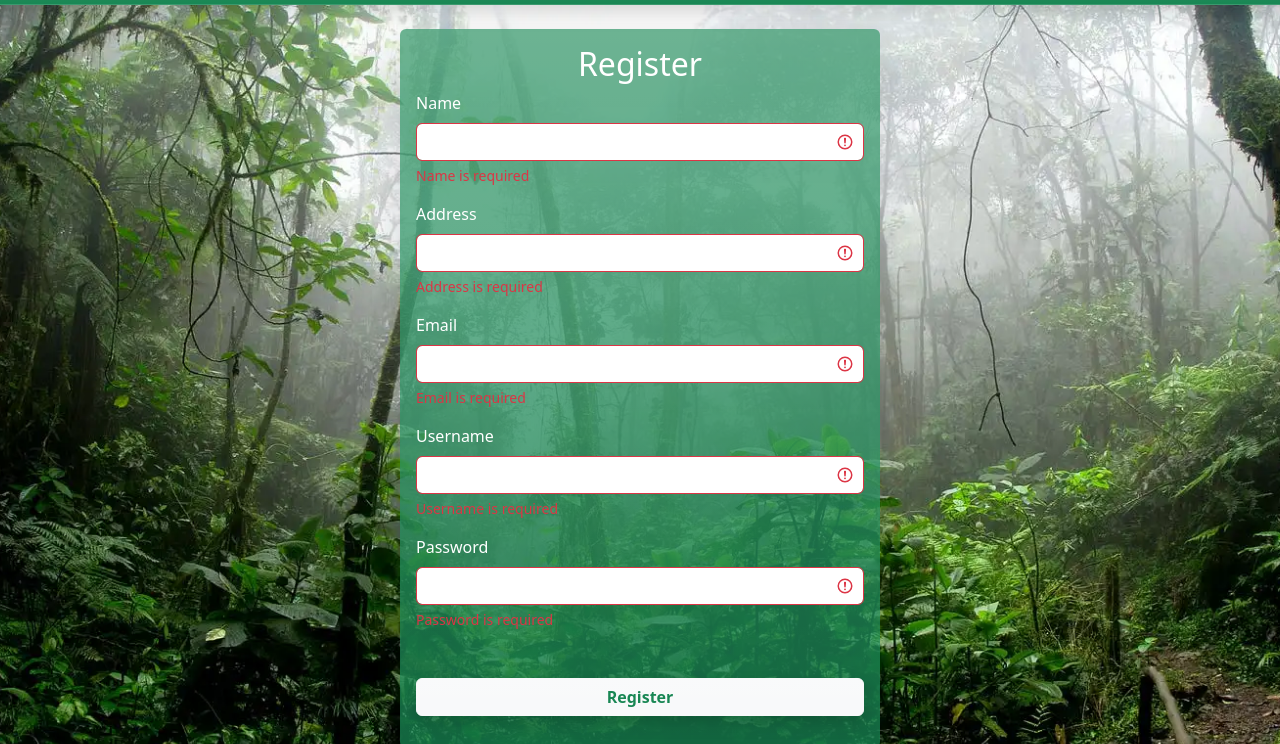
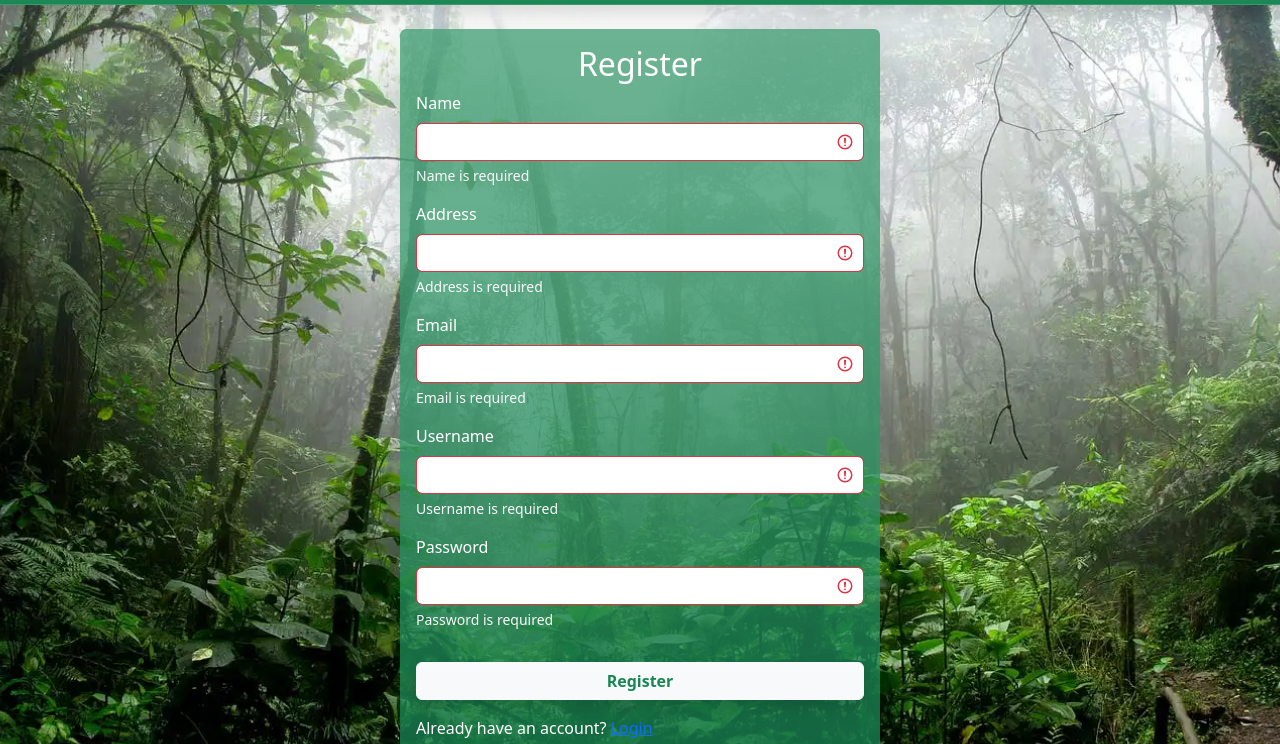
Before and after one commit to nilimeshpatra/evergogreen, a website: page public/register.html in a window 1280 px wide. Both pictures are taken after a click on the button "Register". Shown: the part 56-800 px from the top of the page. Drawn offline with Linux system fonts and the light colour scheme.

Commit message:
Update html files

```diff
--- a/public/register.html
+++ b/public/register.html
@@ -45,29 +45,30 @@
               <div class="mb-3">
                 <label for="name" class="form-label">Name</label>
                 <input class="form-control" id="name" name="name" required />
-                <div class="invalid-feedback" id="nameError">Name is required</div>
+                <div class="invalid-feedback text-light" id="nameError">Name is required</div>
               </div>
               <div class="mb-3">
                 <label for="address" class="form-label">Address</label>
                 <input class="form-control" id="address" name="address" required />
-                <div class="invalid-feedback" id="addressError">Address is required</div>
+                <div class="invalid-feedback text-light" id="addressError">Address is required</div>
               </div>
               <div class="mb-3">
                 <label for="email" class="form-label">Email</label>
                 <input class="form-control" type="email" id="email" name="email" required />
-                <div class="invalid-feedback" id="emailError">Email is required</div>
+                <div class="invalid-feedback text-light" id="emailError">Email is required</div>
               </div>
               <div class="mb-3">
                 <label for="username" class="form-label">Username</label>
                 <input class="form-control" id="username" name="username" required />
-                <div class="invalid-feedback" id="usernameError">Username is required</div>
+                <div class="invalid-feedback text-light" id="usernameError">Username is required</div>
               </div>
-              <div class="mb-5">
+              <div class="mb-3">
                 <label for="password" class="form-label">Password</label>
                 <input class="form-control" type="password" id="password" name="password" required />
-                <div class="invalid-feedback" id="passwordError">Password is required</div>
+                <div class="invalid-feedback text-light" id="passwordError">Password is required</div>
               </div>
-              <button class="btn btn-light bg-gradient shadow fw-bold text-success mb-3 w-100" type="button" id="register-btn">Register</button>
+              <button class="btn btn-light bg-gradient shadow fw-bold text-success my-3 w-100" type="button" id="register-btn">Register</button>
+              <p>Already have an account? <a href="login.html">Login</a></p>
             </div>
           </div>
         </div>
```
Also changed, not shown: public/dashboard.html (+1 -1 lines), public/login.html (+6 -5 lines).
